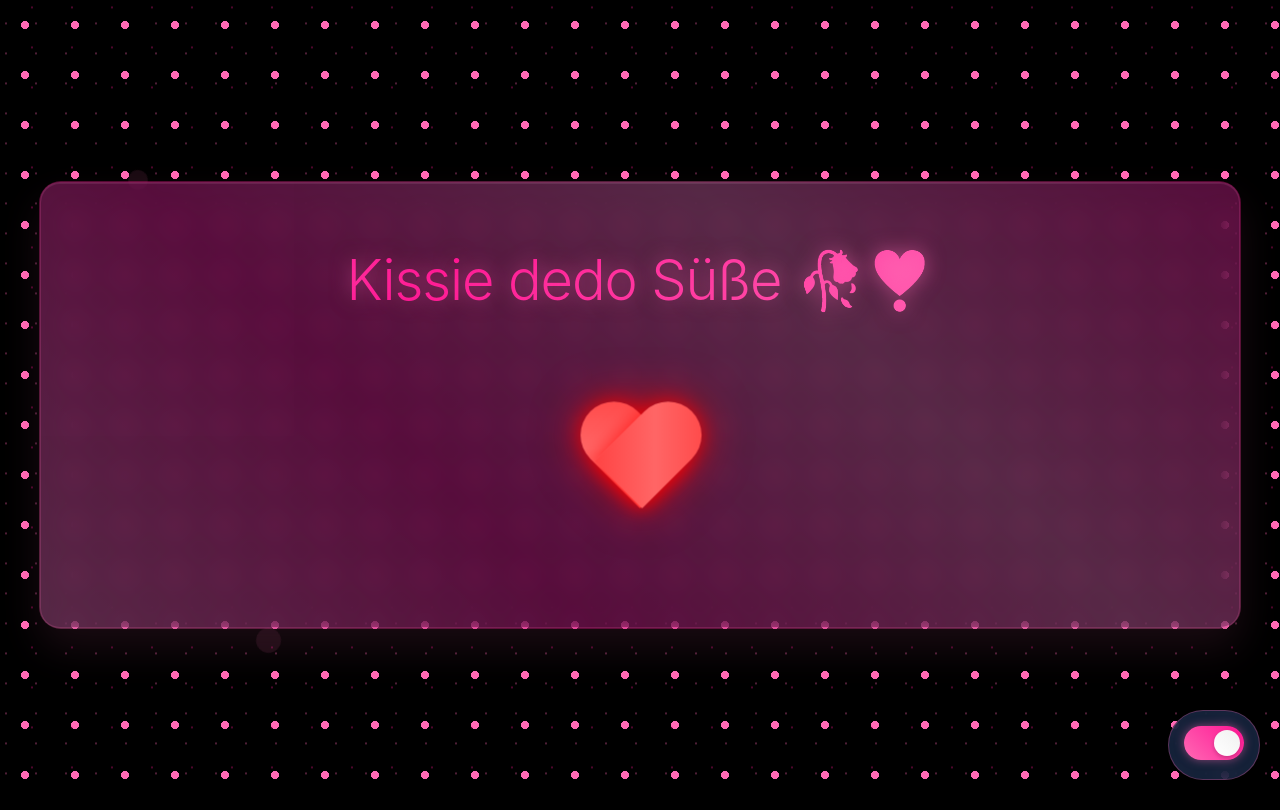
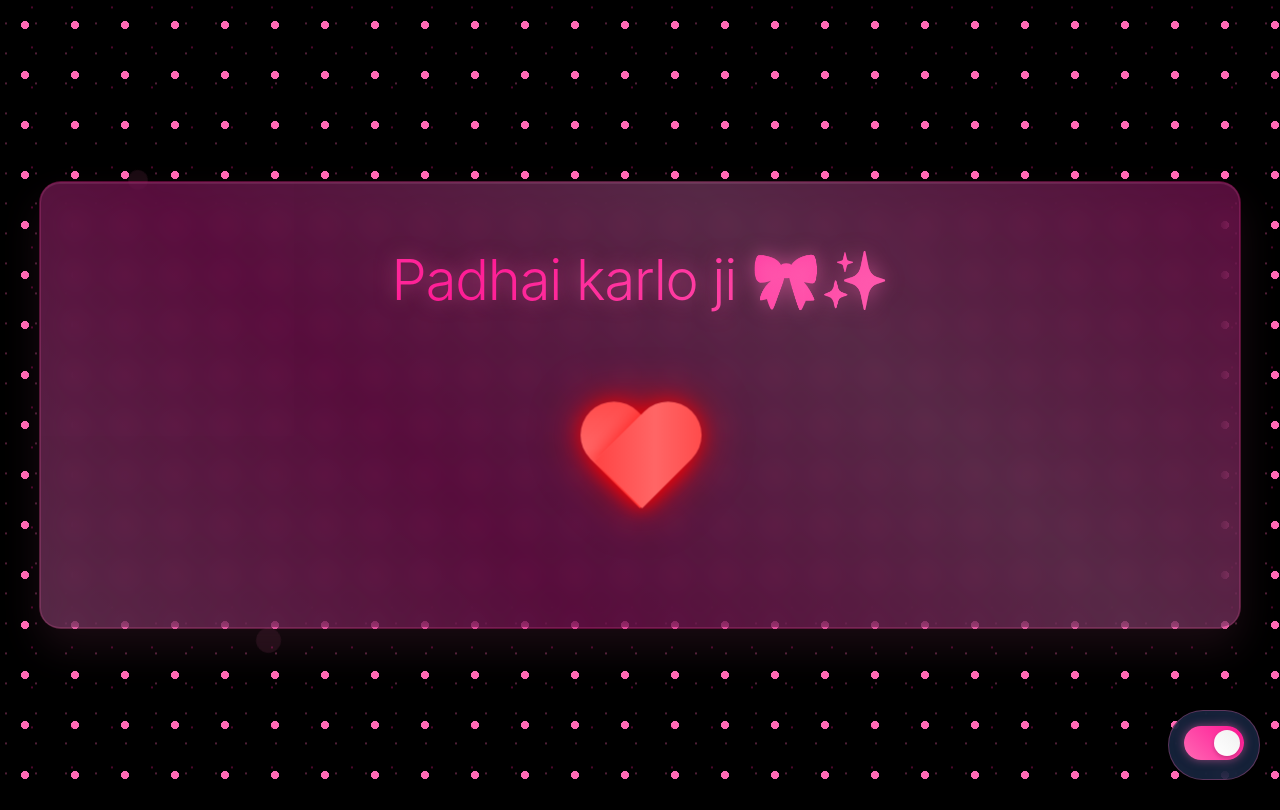
Before and after one commit to hy69x/hy69, a plain HTML site: page tpps/index.html in a window 1280 px wide. Drawn offline with Linux system fonts and the light colour scheme.

Commit message:
Update index.html

```diff
--- a/tpps/index.html
+++ b/tpps/index.html
@@ -409,7 +409,7 @@
     </div>
 
     <div class="container">
-        <h2 class="welcome-text">Kissie dedo Süße 🥀❣️ </h2>
+        <h2 class="welcome-text"> Padhai karlo ji 🎀✨ </h2>
 
         <div class="heart-container">
             <div class="heart"></div>
```
